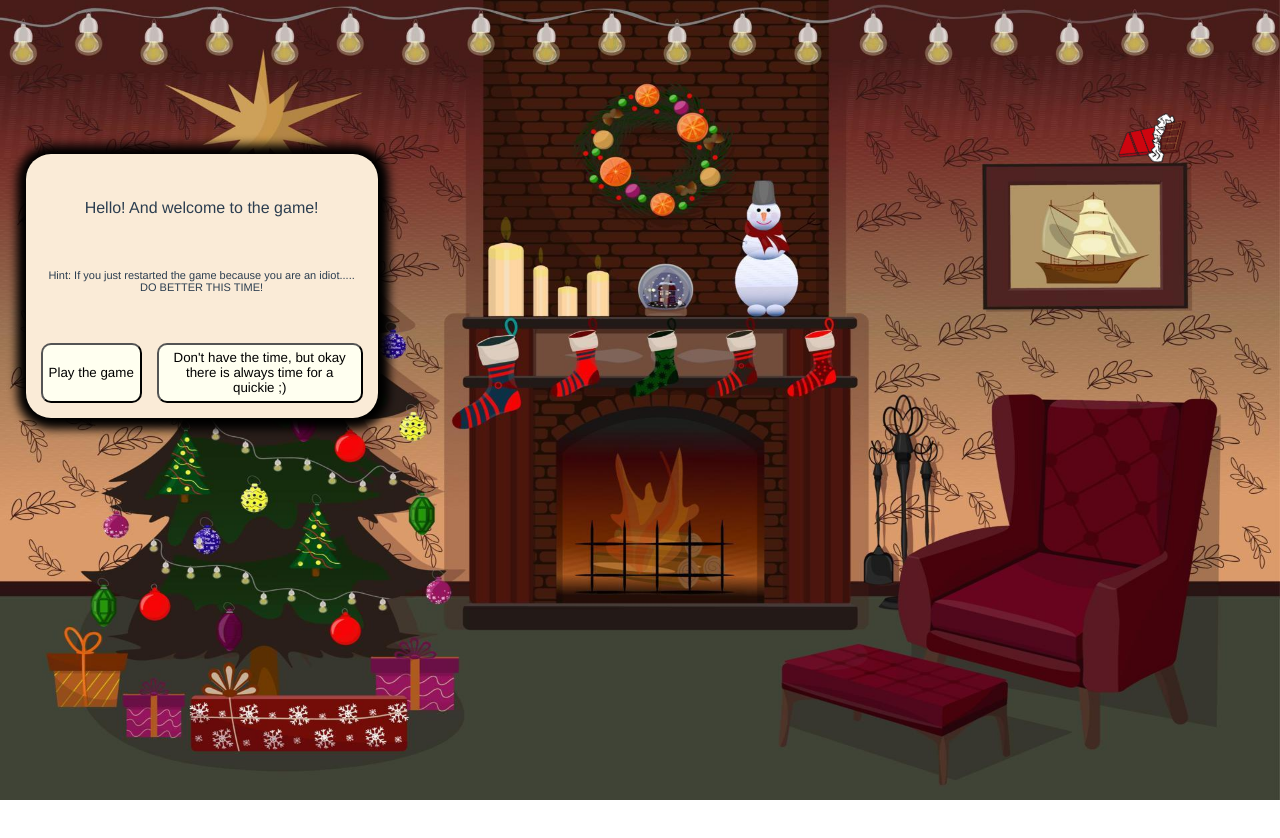
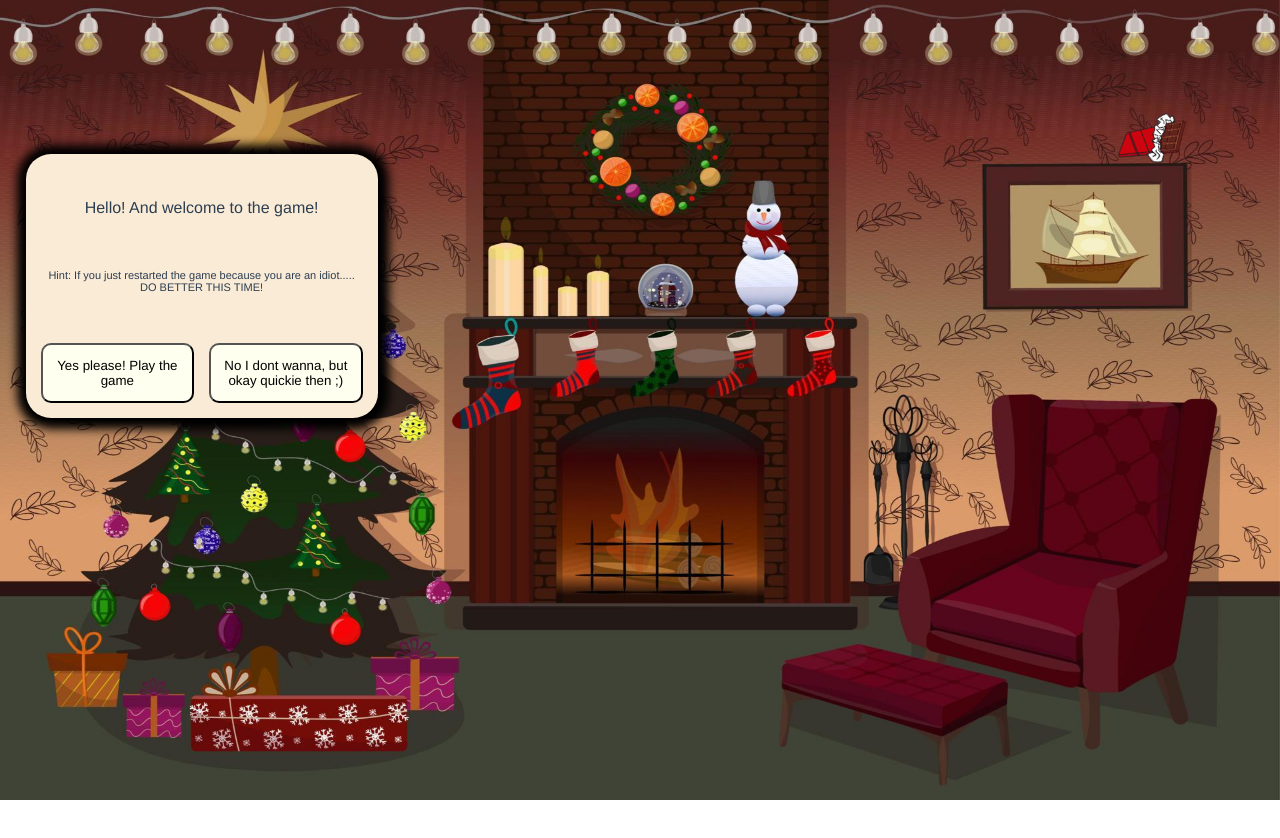
Before and after one commit to FredrikOlssons/Textbased-game, a website built with Vite: page index.html in a window 1280 px wide. Built offline with nearby package versions, Linux system fonts and the light colour scheme; files whose address does not match are found by name.

Commit message:
final-commit-before-duedate

```diff
--- a/src/gameData.ts
+++ b/src/gameData.ts
@@ -1,22 +1,26 @@
 import { Progress } from "./interfaces"
 
+
+// Skapar spelets innehåll och vart alternativen ska leda spelaren
 export let progress: Progress[] = [
     {
         id: 0,
         img: {url: "./src/assets/santa-left.png", class: "hiddenSanta"},
         question: 'Hello! And welcome to the game!',
         hint: 'Hint: If you just restarted the game because you are an idiot..... DO BETTER THIS TIME!',
+        emptybox: true,
         choises: {
-            leftbutton: { answer: "Play the game", nextQuestion: 12},
-            rightbutton: { answer: "Don't have the time, but okay there is always time for a quickie ;)", nextQuestion: 12}
+            leftbutton: { answer: "Yes please! Play the game", nextQuestion: 12},
+            rightbutton: { answer: "No I dont wanna, but okay quickie then ;)", nextQuestion: 12}
         }
     }, {
         id: 12,
         img: {url: "./src/assets/santa-left.png", class: "santa1"},
+        img4: {url: "./src/assets/580b585b2edbce24c47b2bbe.png.crdownload", class: "stair"},
         question: 'Please enter your name. \n\nIf your name is more than 12 characters, get yourself a nickname...',
-        hint: '\nI mean in general! The game works anyway, but you just have a really long name... \nThats all I am saying!',
+        hint: '\nI mean in general! The game works anyway, but you just have a really long name! Thats all I am saying...',
         playSound: true,
-        answerInput: {answer: 'Write your answer here', key: ''},
+        answerInput: {answer: 'Write your answer here'},
         choises: {
             rightbutton: { answer: "Confirm", nextQuestion: 1}
         }
@@ -24,17 +28,21 @@ export let progress: Progress[] = [
     {
         id: 1,
         img: {url: "./src/assets/santa-left.png", class: "santa1"},
+        img4: {url: "./src/assets/580b585b2edbce24c47b2bbe.png.crdownload", class: "stair"},
         question: 'Santa is in the mood for some sweets, do you want him to try and steal Mrs. Santas hidden chocolatebar?',
+        printAnswer: {correctAnswer: 'Welcome ', wrongAnswer: ''},
         firstQuestion: true,
         choises: {
-            leftbutton: { answer: "No, she will kill him", nextQuestion: 8},
+            leftbutton: { answer: "Nooooo, she will kill him", nextQuestion: 8},
             rightbutton: { answer: "Hell yeah, it is just laying there anyway", nextQuestion: 2}
         }
     },
     {
         id: 8,
         img: {url: "./src/assets/santa-left.png", class: "santa1"},
-        question: 'Are you really that chicken? Come on live a little!',
+        img4: {url: "./src/assets/580b585b2edbce24c47b2bbe.png.crdownload", class: "stair"},
+        question: 'Are you really that chicken? Come on! Santa really need his fix!',
+        emptybox: true,
         choises: {
             leftbutton: { answer: "No, I want my mommy", nextQuestion: 0},
             rightbutton: { answer: "Alright, lets kick som candy ass", nextQuestion: 2}
@@ -43,56 +51,67 @@ export let progress: Progress[] = [
     {
         id: 2,
         img: {url: "./src/assets/santa-left.png", class: "santa"},
-        question: 'Santa reaches the second step of the ladder and is exhausted, what should he do now?',
+        img4: {url: "./src/assets/580b585b2edbce24c47b2bbe.png.crdownload", class: "stair"},
+        question: 'Santa reaches the first step of the ladder and is exhausted, what should he do now?',
+        emptybox: true,
         choises: {
-            leftbutton: { answer: "Drink a Nocco and fly up to the next step", nextQuestion: 9},
+            leftbutton: { answer: "Drink a Red Bull and fly up to the next step", nextQuestion: 9},
             rightbutton: { answer: "Rest for a bit, then give it your all to clear the next step", nextQuestion: 3}
         }
     },
     {
         id: 9,
         img: {url: "./src/assets/santa-left.png", class: "santa2"},
-        question: 'That Nocco sure did the thing, filled with caffiene and vitamins an shit. Give him another one?',
+        img4: {url: "./src/assets/580b585b2edbce24c47b2bbe.png.crdownload", class: "stair"},
+        question: 'That Red Bull sure did the thing, filled with caffiene and vitamins an shit. Give him another one?',
+        emptybox: true,
         choises: {
-            leftbutton: { answer: "I dont want to give him a heartattack... On with the climbing", nextQuestion: 3},
+            leftbutton: { answer: "That will give the old man a heartattack... On with the climbing", nextQuestion: 3},
             rightbutton: { answer: "No, one more and even Rudolf will be jealous", nextQuestion: 3}
         }
     },
     {
         id: 3,
         img: {url: "./src/assets/santa-left.png", class: "santa2"},
+        img4: {url: "./src/assets/580b585b2edbce24c47b2bbe.png.crdownload", class: "stair"},
         question: 'If Santa eats this chocolatebar he will eat over 1000 kcal, is it worth it?',
+        emptybox: true,
         hint: 'Hint: Santa is very sensitive about his weight',
         choises: {
             leftbutton: { answer: 'Yes, come on he is already as fat as he can be', nextQuestion: 4},
-            rightbutton: { answer: 'Say no, hurt his feelings and never get presents again', nextQuestion: 1}
+            rightbutton: { answer: 'Say no, hurt his feelings and never get presents again', nextQuestion: 2}
         }
     },
     {
         id: 4,
         img: {url: "./src/assets/santa-left.png", class: "santa3"},
+        img4: {url: "./src/assets/580b585b2edbce24c47b2bbe.png.crdownload", class: "stair"},
         question: 'Santa slips on the step, what do you say to help him!',
+        emptybox: true,
         hint: 'Hint: If you are to loud Mrs. Santa will hear you',
         choises: {
             leftbutton: { answer: 'Call for help', nextQuestion: 7},
-            rightbutton: { answer: 'Come on you Heffalump! Almost there!', nextQuestion: 10}
+            rightbutton: { answer: 'whisper... Come on chubby! Almost there!', nextQuestion: 10}
         }
     },
     {
         id: 10,
         img: {url: "./src/assets/santa-left.png", class: "santa3"},
+        img4: {url: "./src/assets/580b585b2edbce24c47b2bbe.png.crdownload", class: "stair"},
         question: 'Okay a mathquestion then...... Solve this tricky one to advance! \n\nWhat is 28 476 / 678!',
         hint: '\nHint: "The Answer to the Ultimate Question of Life, the Universe, and Everything"',
-        answerInput: {answer: 'Write your answer here', key: '42'},
+
+        answerInput: {answer: 'Write your answer here'},
         choises: {
-            //leftbutton: { answer: 'Wait a minute, I ve got this... eeehh green!', nextQuestion: 5},
             rightbutton: { answer: 'Confirm', nextQuestion: 13}
         }
     },
     {
         id: 5,
         img: {url: "./src/assets/santa-left.png", class: "santa5"},
+        img4: {url: "./src/assets/580b585b2edbce24c47b2bbe.png.crdownload", class: "stair"},
         question: 'Close enough! Santa can now reach the chocolatebar, should he grab it?',
+        emptybox: true,
         choises: {
             leftbutton: { answer: 'No, I have changed my mind', nextQuestion: 3},
             rightbutton: { answer: 'YES! Gimme the f-ing candy', nextQuestion: 6}
@@ -101,8 +120,12 @@ export let progress: Progress[] = [
     {
         id: 13,
         img: {url: "./src/assets/santa-left.png", class: "santa4"},
-        question: 'Thats right! Then what will this print out...',
+        img4: {url: "./src/assets/580b585b2edbce24c47b2bbe.png.crdownload", class: "stair"},
+        question: 'Then what will this print out...',
         hint: '<h1>Hello World</h1>',
+        answerInput: {answer: 'Write your answer here', key: 42},
+        numberInput: true,
+        printAnswer: {correctAnswer: 'Thats right! Here is your towel', wrongAnswer: 'No no no! You really need to go hitchhike'},
         choises: {
             leftbutton: { answer: 'Oh oh wait a minute I got this... eeehhh green!', nextQuestion: 5},
             rightbutton: { answer: 'What do I look like, a programmer or something.....', nextQuestion: 5}
@@ -112,10 +135,12 @@ export let progress: Progress[] = [
         id: 6,
         img: {url: "./src/assets/santa-left.png", class: "santa5"},
         img2: {url: "./src/assets/471-4717969_mrs-claus-santa-claus.png", class: "mrssanta"},
-        question: 'Mrs. Santa enters the room, sees Santa on the stairs and takes out her shotgun.... Do you want to restart the game?',
+        img4: {url: "./src/assets/580b585b2edbce24c47b2bbe.png.crdownload", class: "stair"},
+        question: 'Mrs. Santa enters the room, sees Santa on the stairs and gets a mysterious frown on her face.... Climb down? ?',
+        emptybox: true,
         choises: {
             leftbutton: { answer: 'No, to hell with that bitch', nextQuestion: 7},
-            rightbutton: { answer: 'Yes please, she looks angry', nextQuestion: 0}
+            rightbutton: { answer: 'Yes please, she looks angry', nextQuestion: 14}
         }
     },
     {
@@ -123,17 +148,31 @@ export let progress: Progress[] = [
         img: {url: "./src/assets/santa-left.png", class: "santa6"},
         img2: {url: "./src/assets/471-4717969_mrs-claus-santa-claus.png", class: "mrssanta"},
         img3: {url: "./src/assets/Fortnite-Pump-Transparent.png", class: "shotgun"},
+        img4: {url: "./src/assets/580b585b2edbce24c47b2bbe.png.crdownload", class: "stair"},
         soundeffect: {url: "./src/assets/Beefy-12-Gauge-Pump-Action-Shotgun-Close-Gunshot-A-www.fesliyanstudios.com-www.fesliyanstudios.com.mp3"},
         question: 'Are you happy with yourself! You bastard, think about the children and restart the game?',
+        emptybox: true,
         choises: {
             leftbutton: { answer: 'Yes', nextQuestion: 11},
             rightbutton: { answer: 'Yes, I am addicted to this game now', nextQuestion: 11}
         }
     },
     {
+        id: 14,
+        img: {url: "./src/assets/santa-left.png", class: "santa7"},
+        img2: {url: "./src/assets/471-4717969_mrs-claus-santa-claus.png", class: "mrssanta"},
+        question: 'Santa gets real regretfull for trying to steal the candy so he appologizes to his wife, gets a hug and then they hop into the bedroom',
+        emptybox: true,
+        choises: {
+            leftbutton: { answer: 'Eeeww! I dont like this ending, take me back for a different ending', nextQuestion: 11},
+            rightbutton: { answer: 'I am a sucker for "happy endings", please restart the game', nextQuestion: 11}
+        }
+    },
+    {
         id: 11,
         img: {url: "./src/assets/santa-left.png", class: "santa6"},
         question: 'You suck at this',
+        emptybox: true,
         lastQuestion: true,
         choises: {
             leftbutton: { answer: '', nextQuestion: 0},
--- a/src/main.ts
+++ b/src/main.ts
@@ -1,228 +1,187 @@
-import './style.css'
+import "./style.css";
 
-import { progress } from './gameData'
+import { progress } from "./gameData";
 
+// Hämtar in element från index.html
+let text = document.querySelector<HTMLDivElement>("#text")!;
+let leftbutton = document.getElementById("leftbutton") as HTMLElement;
+let rightbutton = document.getElementById("rightbutton") as HTMLElement;
 
-let text = document.querySelector<HTMLDivElement>('#text')!
-let leftbutton = document.getElementById("leftbutton") as HTMLElement
-let rightbutton = document.getElementById("rightbutton") as HTMLElement
+let hint = document.getElementById("hintText") as HTMLElement;
+let img = document.querySelector<HTMLImageElement>(".santaHidden")!;
+let img2 = document.querySelector<HTMLImageElement>(".mrssantaHidden")!;
+let img3 = document.querySelector<HTMLImageElement>(".shotgun")!;
+let img4 = document.querySelector<HTMLImageElement>(".stairHidden")!;
 
-let hint = document.getElementById("hintText") as HTMLElement
-let img = document.querySelector<HTMLImageElement>(".santaHidden")!
-let img2 = document.querySelector<HTMLImageElement>(".mrssantaHidden")!
-let img3 = document.querySelector<HTMLImageElement>(".shotgun")!
-let img4 = document.querySelector<HTMLImageElement>(".stair")!
+let inputField = document.querySelector<HTMLInputElement>(".input")!;
+let backgroundSound = new Audio(
+  "./src/assets/jingle-bells-james-lord-pierpont-christmas-piano-music-12341.mp3"
+);
 
-let inputField = document.querySelector<HTMLInputElement>(".input")!
-let backgroundSound = new Audio("./src/assets/jingle-bells-james-lord-pierpont-christmas-piano-music-12341.mp3")
-
-/* let soundIcon = document.querySelector<HTMLImageElement>(".soundOff")!
-
-function muteSound() {
-
-} */
-
-
-let input = inputField.value;
-console.log(input)
-function getInputFromTextBox() {
-  alert("Welcome " + input);
+function onLoad(): void {
+  renderStep();
 }
 
-//inputField!.value = ""
-
+// Funktioner för bakgrundsljud
 function playSound() {
   backgroundSound.play();
-  backgroundSound.volume = 0.9;
+  backgroundSound.volume = 0.2;
 }
 
 function stopSound() {
   backgroundSound.pause();
 }
 
+// Här styrs spelet och dess olika vägar, två val = höger och vänster knapp
+let currentGamestep = progress[0];
 
-function onLoad(): void {
-  renderStep()
+function gameprogress(this: HTMLElement, event: MouseEvent): void {
+  let nextStep: number = 0;
+
+  if (this.id == "leftbutton") {
+    nextStep = currentGamestep.choises.leftbutton!.nextQuestion;
+  } else if (this.id == "rightbutton") {
+    nextStep = currentGamestep.choises.rightbutton!.nextQuestion;
+  } else console.log("Fail");
+
+  // Loop och uthämtning av Progress från Gamedata.ts
+  const found = progress.find(function (gameStep) {
+    return gameStep.id == nextStep;
+  });
+
+  if (found) {
+    currentGamestep = found;
+    renderStep();
+  }
 }
 
-let currentGamestep = progress[0]
+// Här renderas det aktuella steget i spelet ut från gamedata.ts
+function renderStep() {
+  let picture = img;
+  let imgMrsSanta = img2;
+  let shotgun = img3;
+  let soundeffect = new Audio(
+    "./src/assets/Beefy-12-Gauge-Pump-Action-Shotgun-Close-Gunshot-A-www.fesliyanstudios.com-www.fesliyanstudios.com.mp3"
+  );
+  let ladder = img4;
 
-
-function gameprogress(this: HTMLElement, event: MouseEvent): void {
-  let nextStep: number = 0
-
-  if (this.id == "leftbutton") {
-    nextStep = currentGamestep.choises.leftbutton!.nextQuestion
-
-  } else if(this.id == "rightbutton") {
-    nextStep = currentGamestep.choises.rightbutton!.nextQuestion
-
-  } else(
-    console.log("Fail")
-    )
-
-    const found = progress.find(function(gameStep) {
-      return gameStep.id == nextStep
-    });
-    if ( found ) {
-      currentGamestep = found
-      renderStep()
+  // Visa knapparna
+  if (currentGamestep.choises.leftbutton) {
+    leftbutton!.innerText = currentGamestep.choises.leftbutton!.answer;
+    leftbutton.classList.remove("input");
+  } else {
+    leftbutton.classList.add("input");
   }
 
+  if (currentGamestep.choises.rightbutton) {
+    rightbutton!.innerText = currentGamestep.choises.rightbutton!.answer;
   }
 
-  function renderStep() {
-    let picture = img
-    let imgMrsSanta = img2
-    let shotgun = img3
-    let soundeffect = new Audio("./src/assets/Beefy-12-Gauge-Pump-Action-Shotgun-Close-Gunshot-A-www.fesliyanstudios.com-www.fesliyanstudios.com.mp3")
-    let ladder = img4
-
-    if(currentGamestep.choises.leftbutton) {
-      leftbutton!.innerText = currentGamestep.choises.leftbutton!.answer
-
-    } else {
-
-      leftbutton.classList.add('input')
+  // Visa frågan och förlängning av frågan i Progress
+  if (currentGamestep.hint) {
+    hint.innerText = currentGamestep.hint;
   }
 
-    if(currentGamestep.choises.rightbutton) {
-      rightbutton!.innerText = currentGamestep.choises.rightbutton!.answer
-    }
-
-    if(currentGamestep.hint) {
-      hint.innerText = currentGamestep.hint
-    }
-    if(!currentGamestep.hint) {
-      hint.innerText = ''
+  if (!currentGamestep.hint) {
+    hint.innerText = "";
   }
 
   if (currentGamestep.question) {
-      text!.innerText = currentGamestep.question
+    text!.innerText = currentGamestep.question;
   }
 
+  // Visa upp inputfält istället för knapp och spara och använda värdet
+  let input = inputField.value;
 
-
-    if(currentGamestep.answerInput){
-
+  if (
+    currentGamestep.answerInput?.answer &&
+    !currentGamestep.emptybox &&
+    !currentGamestep.choises.leftbutton
+  ) {
     if (inputField) {
-        inputField.innerText = currentGamestep.answerInput.answer
-        inputField.classList.add('showInput')
-        if (input == currentGamestep.answerInput.key) {
-          alert('Good Job')
+      inputField.innerText = currentGamestep.answerInput.answer;
+      inputField.classList.add("showInput");
     }
+  } else if (inputField && currentGamestep.choises.leftbutton) {
+    inputField.classList.remove("showInput");
+    leftbutton.classList.remove("input");
   }
 
-    } else if (!currentGamestep.answerInput && inputField) {
-      inputField.classList.remove('showInput')
-      leftbutton.classList.remove('input')
+  if (input && currentGamestep.emptybox) {
+    inputField.value = "";
+    input = "";
   }
 
-    if(currentGamestep.id == 1) {
-      getInputFromTextBox()
+  if (input && !currentGamestep.numberInput && currentGamestep.printAnswer) {
+    text.innerText =
+      currentGamestep.printAnswer.correctAnswer +
+      " " +
+      input +
+      "\n\n" +
+      currentGamestep.question;
+  } else if (
+    input == currentGamestep.answerInput?.key &&
+    currentGamestep.printAnswer &&
+    currentGamestep.numberInput
+  ) {
+    text.innerText =
+      currentGamestep.printAnswer.correctAnswer +
+      "\n\n" +
+      currentGamestep.question;
+  } else if (
+    input != currentGamestep.answerInput?.key &&
+    currentGamestep.printAnswer &&
+    currentGamestep.numberInput
+  ) {
+    text.innerText =
+      currentGamestep.printAnswer.wrongAnswer +
+      "\n\n" +
+      currentGamestep.question;
   }
 
-    if(currentGamestep.playSound) {
-      playSound()
+  // Spela upp bakgrundljud
+  if (currentGamestep.playSound) {
+    playSound();
   }
 
-    if ( picture && currentGamestep.img ) {
-      picture.classList.add(currentGamestep.img.class)
-      picture.append(currentGamestep.img.url)
-      if (currentGamestep.soundeffect) {
-      }
+  // Visa bilder kopplade till Progress
+  if (picture && currentGamestep.img) {
+    picture.classList.add(currentGamestep.img.class);
+    picture.append(currentGamestep.img.url);
   }
 
-    if(currentGamestep.img2) {
-      imgMrsSanta.classList.add(currentGamestep.img2!.class)
+  if (currentGamestep.img2) {
+    imgMrsSanta.classList.add(currentGamestep.img2!.class);
   }
 
   if (currentGamestep.img3) {
-      shotgun.classList.add(currentGamestep.img3!.class)
-      shotgun!.style.visibility = "visible"
-      shotgun!.append(currentGamestep.img3!.url)
+    shotgun.classList.add(currentGamestep.img3!.class);
+    shotgun!.style.visibility = "visible";
+    shotgun!.append(currentGamestep.img3!.url);
   }
 
+  if (ladder && currentGamestep.img4) {
+    ladder!.classList.remove("stairHidden");
+    ladder!.classList.add(currentGamestep.img4.class);
+    ladder!.append(currentGamestep.img4?.url);
+  }
+
+  // Spela ljudeffekter
   if (currentGamestep.soundeffect) {
     soundeffect.play();
     soundeffect.volume = 1.0;
   }
 
-    if (!currentGamestep.choises.leftbutton && currentGamestep.answerInput) {
-
-      //confirmBtn.classList.add('btn')
-      //confirmBtn.innerText = currentGamestep.choises.confirmbutton.answer
-      //buttonGrid.append(confirmBtn)
-    }
-
-    if(currentGamestep.lastQuestion) {
-      stopSound()
-      location.reload()
-    }
-
-  }
-
-
-leftbutton!.addEventListener("click", gameprogress)
-
-rightbutton!.addEventListener("click", gameprogress)
-
-
-onLoad()
-
-
-/*
-
-//Anropet till ReactDOM görs en gång i början av koden och "kopplar" react applikationen till DOM:en
-ReactDOM.render(
-  element,
-  document.getElementById('root')
-);
-
-// Ärva från React.Component, Livscykel = render(), returnerar ett element
-class Welcome extends React.Component {
-  render() {
-    return <h1>Hello, {this.props.name}</h1>;
+  // Starta om spelet
+  if (currentGamestep.lastQuestion) {
+    stopSound();
+    location.reload();
   }
 }
 
-// rendera en komponent & Props
-function Welcome(props) {
-  return <h1>Hello, {this.props.name}</h1>;
-}
+// Knapparnas onClick funktioner
+leftbutton!.addEventListener("click", gameprogress);
 
-const element = <Welcome name='Sara'/>;
+rightbutton!.addEventListener("click", gameprogress);
 
-//State and lifcycles
-(Constructor)
-Render
-ComponentDidMount
-ComponentDidUpdate
-ComponentWillUnmount
-//Render anropas alltid före ComponentDidMount och ComponentDidUpdate
-
-class Clock extends ReadableStreamDefaultController.Component {
-  constructor(props) {
-    super(props);
-    this.state = {date: new Date()};
-  }
-
-  componentDidMount() {
-
-
-  }
-
-  componentWillUnmount() {
-
-
-  }
-
-    render() {
-    return (
-    <div>
-    <h1>Hello World!</h1>
-    <h2> It is {this.state.date.toLocaleTimeString()}.</h2>
-    </div>
-    );
-  }
-}  */
+onLoad();
```
Also changed, not shown: index.html (+8 -3 lines), src/interfaces.ts (+12 -4 lines), src/style.css (+18 -0 lines), README.md, 1 other file. Lines whose indentation alone changed are shown as unchanged.
